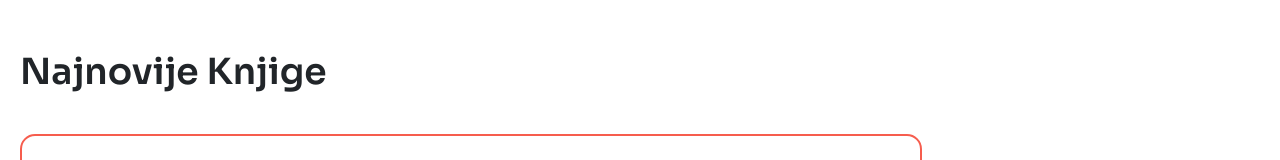
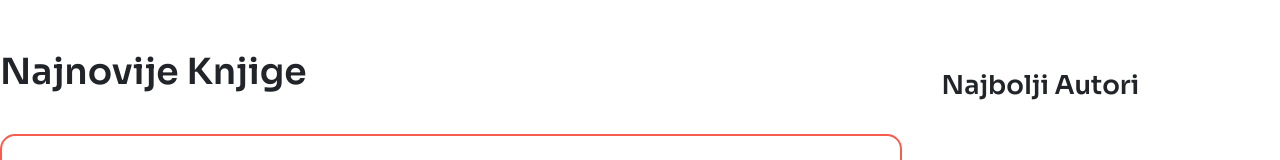
Before and after one commit to djordjeivanovic02/bookory, an Angular app: page / in a window 1280 px wide. Shown: the part 934-1094 px from the top of the page. Built offline with nearby package versions, Linux system fonts and the light colour scheme.

Commit message:
Pocetak rada na prikazu najboljih autora

```diff
--- a/src/app/screens/index/index.component.html
+++ b/src/app/screens/index/index.component.html
@@ -47,6 +47,9 @@
                     </div>
                 </div>
             </div>
+            <div class="best-authors">
+                <h3>Najbolji Autori</h3>
+            </div>
         </div>
     </div>
 </div>
--- a/src/app/screens/index/index.component.scss
+++ b/src/app/screens/index/index.component.scss
@@ -76,7 +76,7 @@
 }
 .newest-books .newest-left {
     width: 72%;
-    padding-left: 20px;
+    padding-right: 20px;
 }
 .newest-books .newest-left h2 {
     font-size: 36px;
@@ -104,3 +104,11 @@
     width: 1px;
     background-color: var(--light-gray-text-color);
 }
+.best-authors {
+    padding-left: 20px;
+    padding-top: 20px;
+}
+.best-authors h3 {
+    font-size: 26px;
+    font-weight: 600;
+}
```
